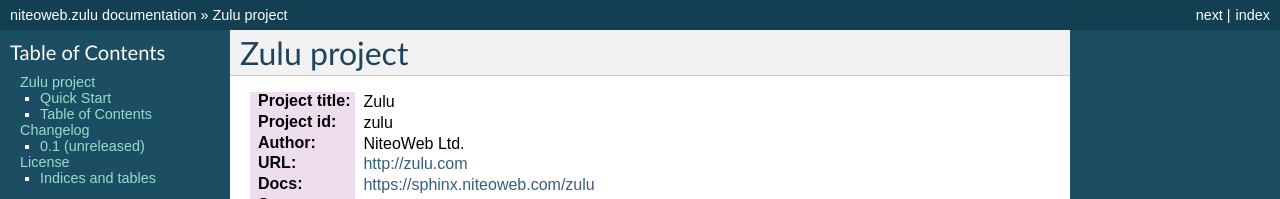
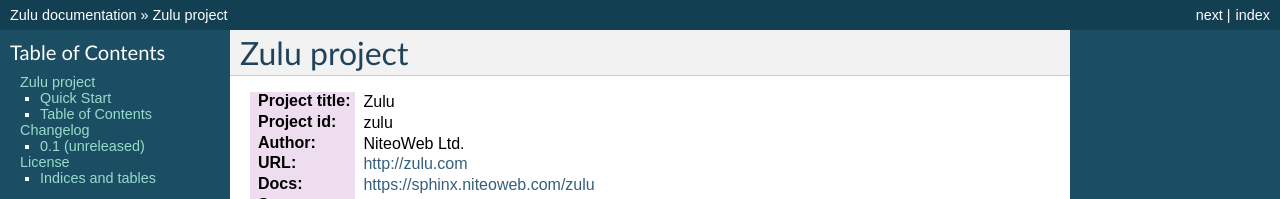
Before and after one commit to teamniteo/niteoweb.skel.pyramid, a Sphinx documentation site: the page built from docs/sphinx/index.rst, in a window 1280 px wide and 900 px high. Shown: the top 199 px of the window. Built offline with Sphinx 7.4.7, drawn with Linux system fonts in a browser that asks for light colours; some of the changed text lies outside the part shown.

Commit message:
niteoweb.zulu -> zulu

```diff
--- a/README.rst
+++ b/README.rst
@@ -48,4 +48,4 @@
 
 #################### REMOVE ALL BUT THE FOLLOWING LINE ####################
 
-See `docs/README.rst <https://sphinx.niteoweb.com/niteoweb.zulu>`_
+See `docs/README.rst <https://sphinx.niteoweb.com/zulu>`_
--- a/development.cfg
+++ b/development.cfg
@@ -102,7 +102,7 @@
 defaults = ['--exit-with-status', '--auto-color', '--auto-progress']
 eggs =
     ${buildout:eggs}
-    niteoweb.zulu [test]
+    zulu [test]
 
 
 # ======================================
--- a/docs/sphinx/conf.py
+++ b/docs/sphinx/conf.py
@@ -36,7 +36,7 @@
 master_doc = 'index'
 
 # General information about the project.
-project = u'niteoweb.zulu'
+project = u'Zulu'
 copyright = u'%s, NiteoWeb Ltd.' % datetime.now().year
 
 # The version info for the project you're documenting, acts as replacement for
@@ -170,8 +170,8 @@
 # (source start file, target name, title, author, documentclass [howto/manual])
 latex_documents = [
   ('index',
-   'niteowebzulu.tex',
-  u'niteoweb.zulu Documentation',
+   'zulu.tex',
+  u'Zulu Documentation',
   u'', 'manual'
   ),
 ]
```
